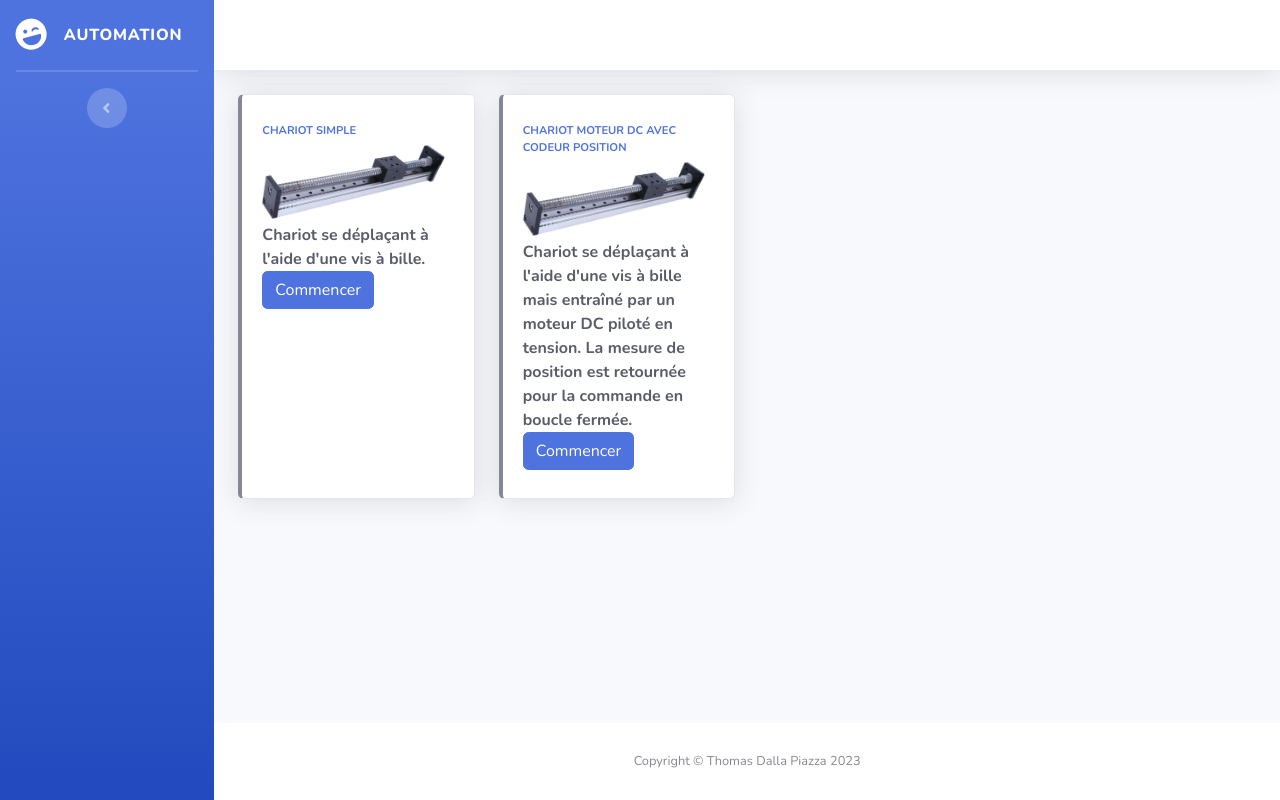
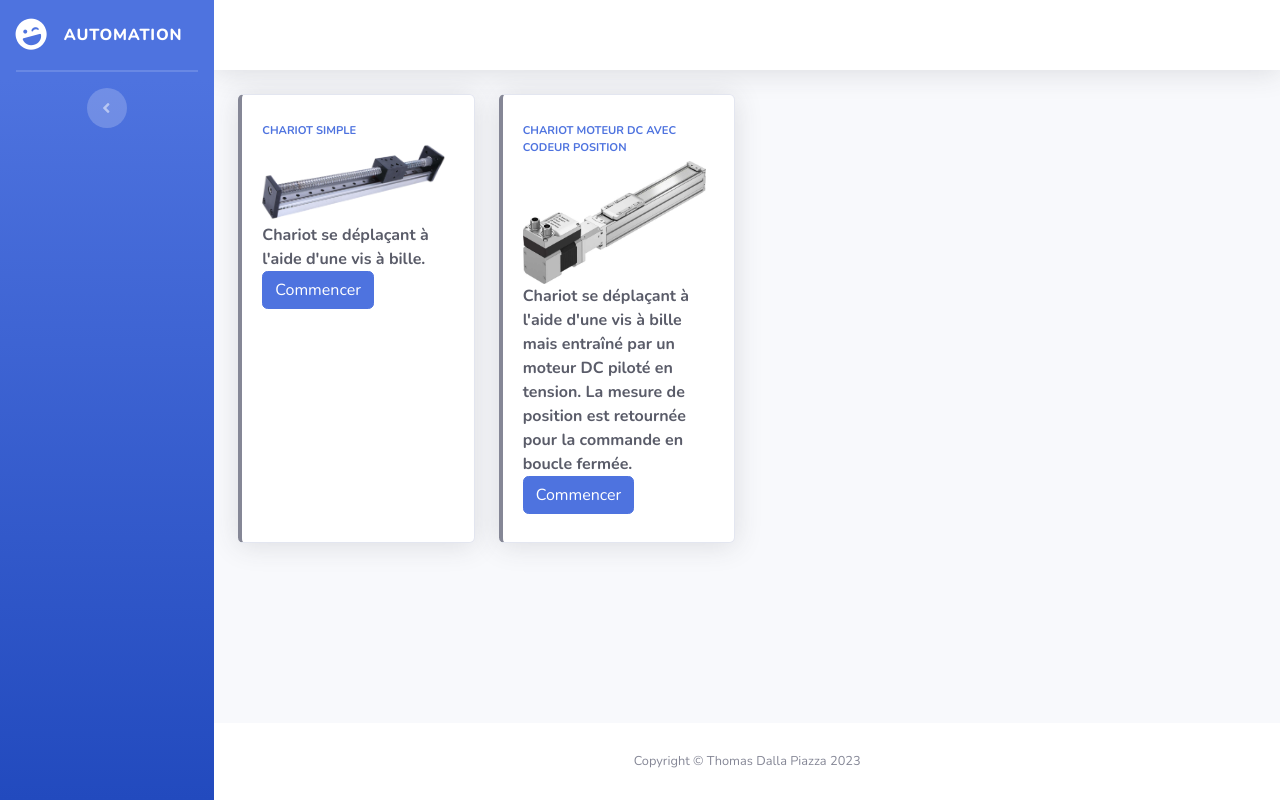
Before and after one commit to tdallapiazza/PyDynamicModels, a Flask app: page / in a window 1280 px wide. Run offline with Flask 3, Linux system fonts and the light colour scheme; some libraries are stand-ins or nearby versions.

Commit message:
Stall Sensor Ok

```diff
--- a/templates/index.html
+++ b/templates/index.html
@@ -29,7 +29,7 @@
                         <div class="text-xs font-weight-bold text-primary text-uppercase mb-1">
                             Chariot moteur DC avec codeur position
                         </div>
-                        <img src="{{ url_for('static', filename='ressources/Chariot.png')}}" class="img-fluid" alt="Image chariot">
+                        <img src="{{ url_for('static', filename='ressources/MotorDCVis.jpg')}}" class="img-fluid" alt="Image chariot">
                         <div class="mb-0 font-weight-bold text-gray-800" id="position">
                             Chariot se déplaçant à l'aide d'une vis à bille mais entraîné par un moteur DC piloté en tension.
                             La mesure de position est retournée pour la commande en boucle fermée.
```
Also changed, not shown: templates/motorDCAxisModule/motorDCAxisModule.html (+0 -21 lines), static/ressources/MotorDCVis.jpg (added).
